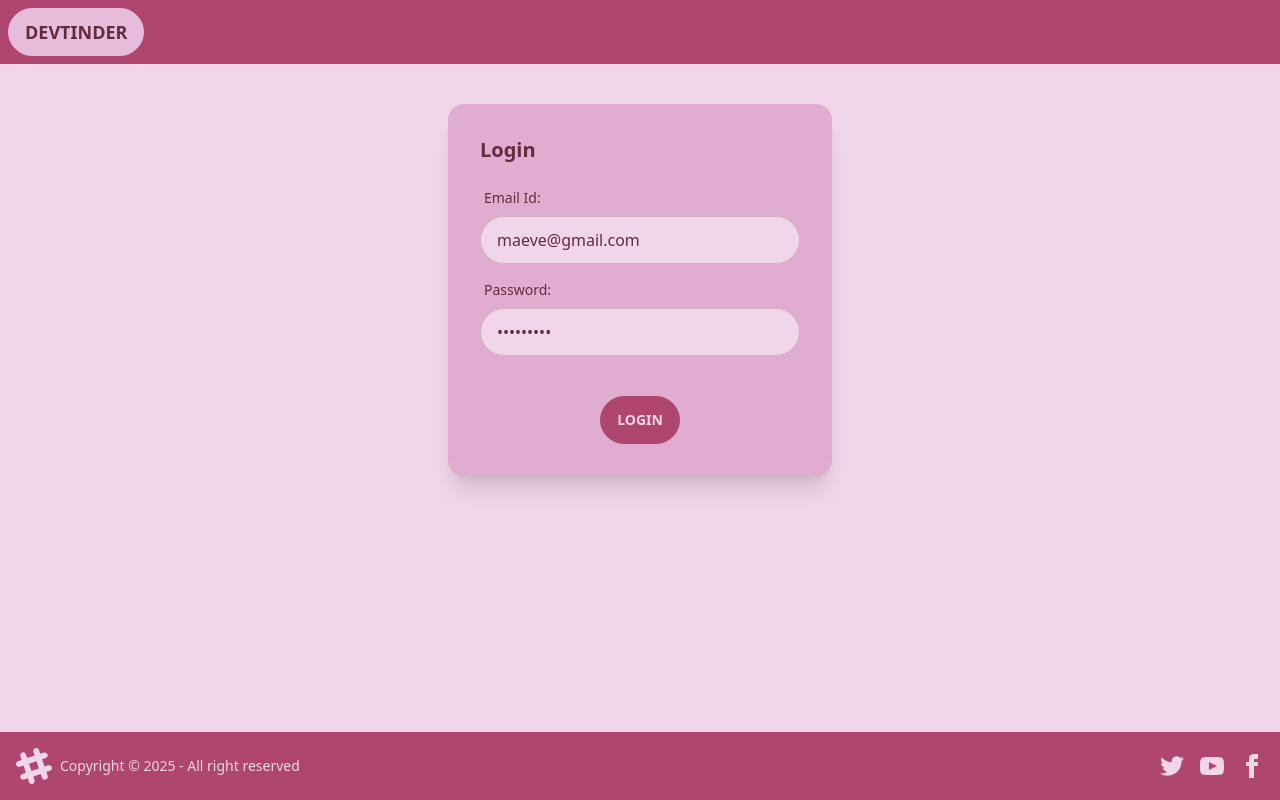
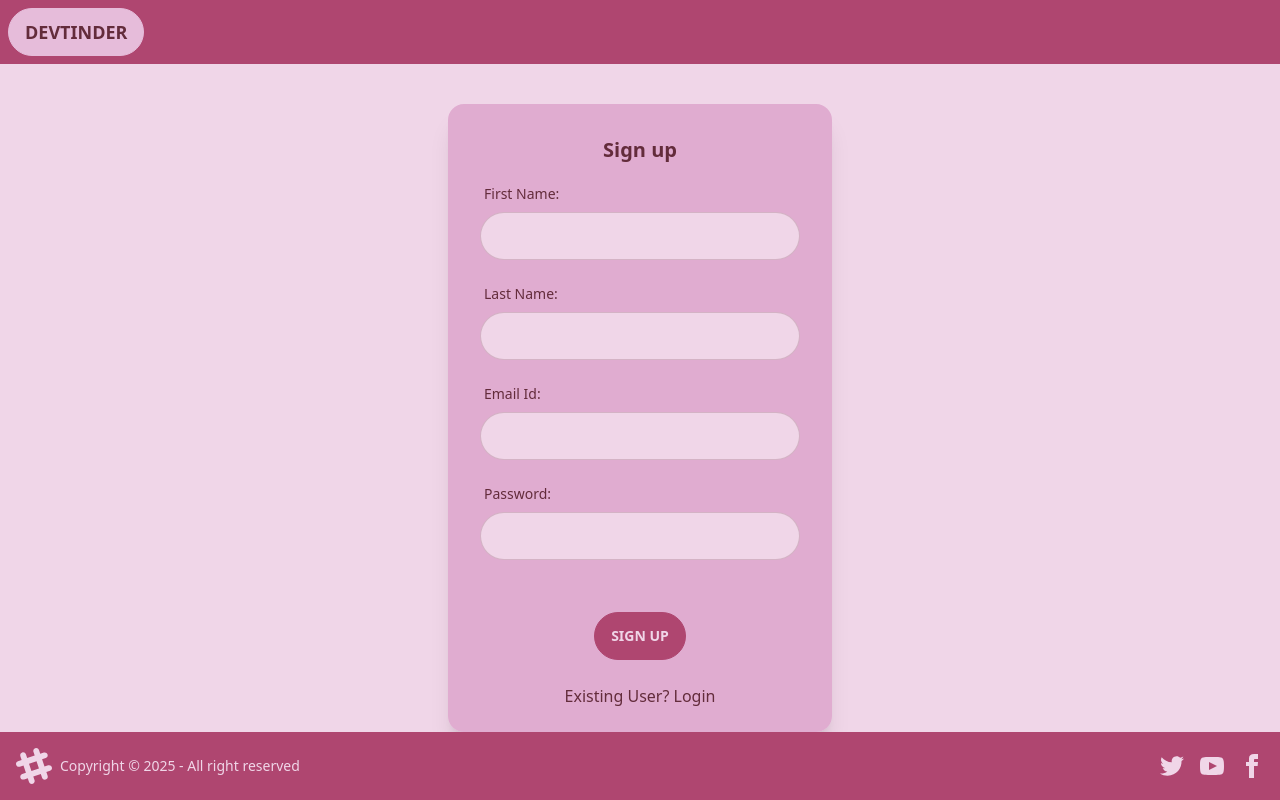
Before and after one commit to PAlagusurya/DevTinder-web, a React (Vite) app in the folder devtinder-FE/: page /login in a window 1280 px wide. Built offline with nearby package versions, Linux system fonts and the light colour scheme; no server answers.

Commit message:
feat: enhance user profile and login functionality; add signup support and improve feed handling

```diff
--- a/devtinder-FE/src/components/EditProfile.jsx
+++ b/devtinder-FE/src/components/EditProfile.jsx
@@ -9,8 +9,8 @@ const EditProfile = ({ user }) => {
   const [firstName, setFirstName] = useState(user.firstName);
   const [lastName, setLastName] = useState(user.lastName);
   const [photoURL, setPhotoURL] = useState(user.photoURL);
-  const [age, setAge] = useState(user.age);
-  const [gender, setGender] = useState(user.gender);
+  const [age, setAge] = useState(user?.age || "");
+  const [gender, setGender] = useState(user?.gender || "");
   const [about, setAbout] = useState(user.about);
   const [error, setError] = useState("");
   const [showToast, setShowToast] = useState(false);
@@ -106,6 +106,9 @@ const EditProfile = ({ user }) => {
                     value={gender}
                     onChange={(e) => setGender(e.target.value)}
                   >
+                    <option disabled value="">
+                      Pick one
+                    </option>
                     <option>female</option>
                     <option>male</option>
                     <option>others</option>
--- a/devtinder-FE/src/components/Feed.jsx
+++ b/devtinder-FE/src/components/Feed.jsx
@@ -25,6 +25,11 @@ const Feed = () => {
     getFeed();
   }, []);
 
+  if (!feed) return;
+
+  if (feed.length <= 0)
+    return <h1 className="flex justify-center my-10">No new users found!</h1>;
+
   return (
     feed && (
       <div className="flex justify-center my-10">
--- a/devtinder-FE/src/components/Login.jsx
+++ b/devtinder-FE/src/components/Login.jsx
@@ -6,9 +6,12 @@ import { addUser } from "../utils/userSlice";
 import { useNavigate } from "react-router-dom";
 
 const Login = () => {
-  const [emailId, setEmailId] = useState("maeve@gmail.com");
-  const [password, setPassword] = useState("Maeve@123");
+  const [firstName, setFirstName] = useState("");
+  const [lastName, setLastName] = useState("");
+  const [emailId, setEmailId] = useState("");
+  const [password, setPassword] = useState("");
   const [error, setError] = useState("");
+  const [isLoginForm, setIsLoginForm] = useState(false);
   const dispatch = useDispatch();
   const navigate = useNavigate();
 
@@ -30,13 +33,60 @@ const Login = () => {
     }
   };
 
+  const hanldeSignup = async () => {
+    try {
+      const res = await axios.post(
+        BASE_URL + "/signup",
+        {
+          emailId,
+          password,
+          firstName,
+          lastName,
+        },
+        { withCredentials: true }
+      );
+      dispatch(addUser(res?.data?.data));
+      navigate("/profile");
+    } catch (e) {
+      setError(e?.response?.data || "Something went wrong");
+      console.error(e);
+    }
+  };
+
   return (
     <div className="my-10 flex justify-center">
       <div className="card bg-base-300 w-96 shadow-xl bg-opacity-80">
         <div className="card-body">
-          <h2 className="card-title">Login</h2>
-          <div>
-            <label className="form-control w-full max-w-xs my-2">
+          <h2 className="card-title mx-auto">
+            {isLoginForm ? "Login" : "Sign up"}
+          </h2>
+          {!isLoginForm && (
+            <>
+              <label className="form-control w-full max-w-xs my-1">
+                <div className="label">
+                  <span className="label-text">First Name:</span>
+                </div>
+                <input
+                  type="text"
+                  value={firstName}
+                  onChange={(e) => setFirstName(e.target.value)}
+                  className="input input-bordered w-full max-w-xs"
+                />
+              </label>
+              <label className="form-control w-full max-w-xs my-1">
+                <div className="label">
+                  <span className="label-text">Last Name:</span>
+                </div>
+                <input
+                  type="text"
+                  value={lastName}
+                  onChange={(e) => setLastName(e.target.value)}
+                  className="input input-bordered w-full max-w-xs"
+                />
+              </label>
+            </>
+          )}
+          <label className="form-control w-full max-w-xs my-1">
             <div className="label">
               <span className="label-text">Email Id:</span>
             </div>
@@ -47,7 +97,7 @@ const Login = () => {
               className="input input-bordered w-full max-w-xs"
             />
           </label>
-            <label className="form-control w-full max-w-xs my-2">
+          <label className="form-control w-full max-w-xs my-1">
             <div className="label">
               <span className="label-text">Password:</span>
             </div>
@@ -61,11 +111,19 @@ const Login = () => {
         </div>
         <p className="text-error font-semibold my-2 text-center">{error}</p>
         <div className="card-actions justify-center">
-            <button className="btn btn-neutral" onClick={handleLogin}>
-              Login
+          <button
+            className="btn btn-neutral"
+            onClick={isLoginForm ? handleLogin : hanldeSignup}
+          >
+            {isLoginForm ? "Login" : "Sign up"}
           </button>
         </div>
-        </div>
+        <p
+          className="mx-auto cursor-pointer py-6"
+          onClick={() => setIsLoginForm((prev) => !prev)}
+        >
+          {!isLoginForm ? "Existing User? Login" : "New User? Sign up"}
+        </p>
       </div>
     </div>
   );
--- a/devtinder-FE/src/components/NavBar.jsx
+++ b/devtinder-FE/src/components/NavBar.jsx
@@ -22,9 +22,12 @@ const NavBar = () => {
   return (
     <div className="navbar bg-neutral">
       <div className="flex-1">
-        <Link to="/" className="btn text-lg">
+        <button
+          className="btn text-lg"
+          onClick={() => navigate(user ? "/" : "/login")}
+        >
           devTinder
-        </Link>
+        </button>
       </div>
       {user && (
         <div className="flex-none gap-2">
@@ -46,7 +49,6 @@ const NavBar = () => {
               <li>
                 <Link to="/profile" className="justify-between">
                   Profile
-                  <span className="badge">New</span>
                 </Link>
               </li>
               <li>
--- a/devtinder-FE/src/components/Requests.jsx
+++ b/devtinder-FE/src/components/Requests.jsx
@@ -56,7 +56,7 @@ const Requests = () => {
 
         return (
           <div
-            className="flex mx-auto bg-base-300 rounded-lg justify-between my-4 items-center p-4 w-1/3"
+            className="flex mx-auto bg-base-300 rounded-lg justify-between my-4 items-center p-4 w-2/3"
             key={_id}
           >
             <div>
--- a/devtinder-FE/src/components/UserCard.jsx
+++ b/devtinder-FE/src/components/UserCard.jsx
@@ -1,7 +1,25 @@
 import React from "react";
+import { BASE_URL } from "../utils/constants";
+import { useDispatch } from "react-redux";
+import { removeUsersFromFeed } from "../utils/feedSlice";
+import axios from "axios";
 
 const UserCard = ({ user }) => {
-  const { firstName, lastName, gender, age, about, photoURL } = user;
+  const { _id, firstName, lastName, gender, age, about, photoURL } = user;
+  const dispatch = useDispatch();
+
+  const hanldeSendRequest = async (status, userId) => {
+    try {
+      const res = await axios.post(
+        `${BASE_URL}/request/send/${status}/${userId}`,
+        {},
+        { withCredentials: true }
+      );
+      dispatch(removeUsersFromFeed(userId));
+    } catch (e) {
+      console.error(e);
+    }
+  };
 
   return (
     <div className="card bg-base-300 w-96 shadow-xl">
@@ -16,10 +34,16 @@ const UserCard = ({ user }) => {
         <p className="font-semibold">{about}</p>
 
         <div className="card-actions justify-center my-2">
-          <button className="btn bg-red-600 hover:bg-red-800 text-white">
+          <button
+            className="btn bg-red-600 hover:bg-red-800 text-white"
+            onClick={() => hanldeSendRequest("ignored", _id)}
+          >
             Ignore
           </button>
-          <button className="btn bg-green-600 hover:bg-green-800 text-white">
+          <button
+            className="btn bg-green-600 hover:bg-green-800 text-white"
+            onClick={() => hanldeSendRequest("interested", _id)}
+          >
             Interested
           </button>
         </div>
--- a/devtinder-FE/src/utils/feedSlice.js
+++ b/devtinder-FE/src/utils/feedSlice.js
@@ -5,10 +5,13 @@ const feedSlice = createSlice({
   initialState: null,
   reducers: {
     addFeed: (state, action) => action.payload,
-    removeFeed: () => null,
+    removeUsersFromFeed: (state, action) => {
+      const newFeedData = state.filter((feed) => feed._id !== action.payload);
+      return newFeedData;
+    },
   },
 });
 
-export const { addFeed, removeFeed } = feedSlice.actions;
+export const { addFeed, removeUsersFromFeed } = feedSlice.actions;
 
 export default feedSlice.reducer;
```
Lines whose indentation alone changed are shown as unchanged.
